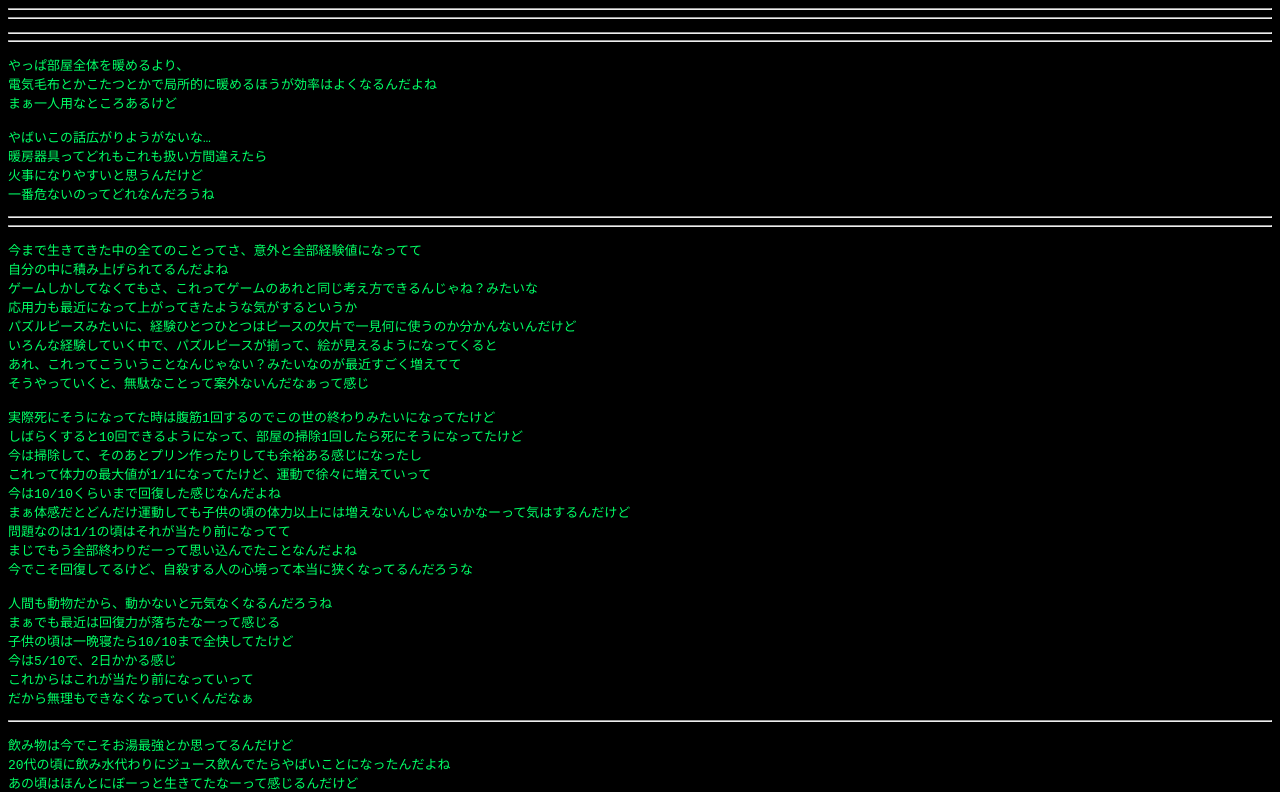
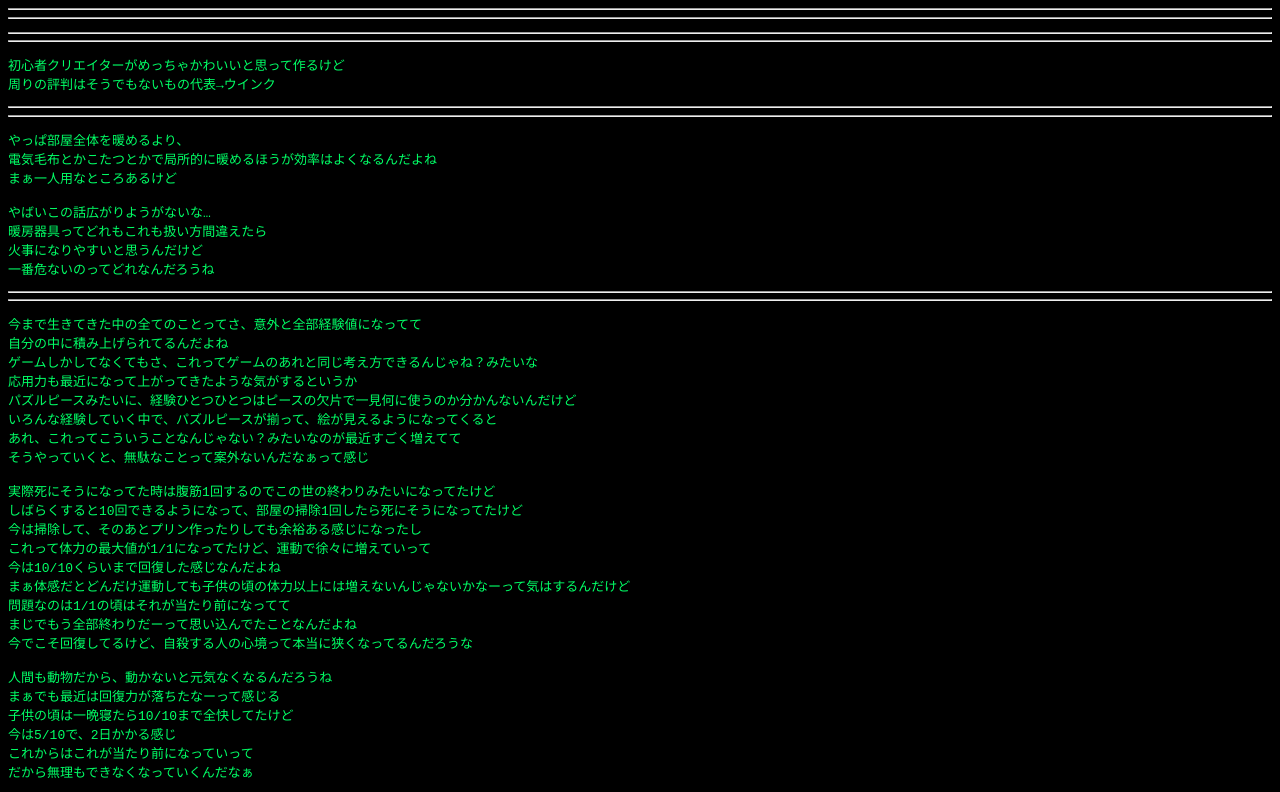
Before and after one commit to no-nyanko/no-nyanko.github.io, a plain HTML site: page diary.html in a window 1280 px wide. Shown: the top 792 px of the page. Drawn offline with Linux system fonts and the light colour scheme.

Commit message:
Add content about beginner creators and heating efficiency

```diff
--- a/diary.html
+++ b/diary.html
@@ -16,6 +16,12 @@
         <hr>
         <hr>
                 <p>
+        </p>
+        <hr>
+                <hr>
+                <p>
+                        初心者クリエイターがめっちゃかわいいと思って作るけど<br>
+                        周りの評判はそうでもないもの代表→ウインク
         </p>
         <hr>
                 <hr>
```
